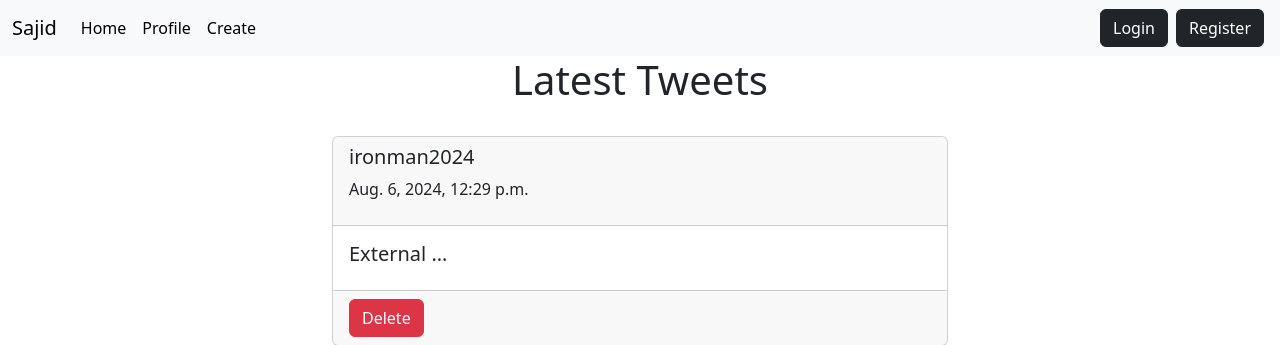
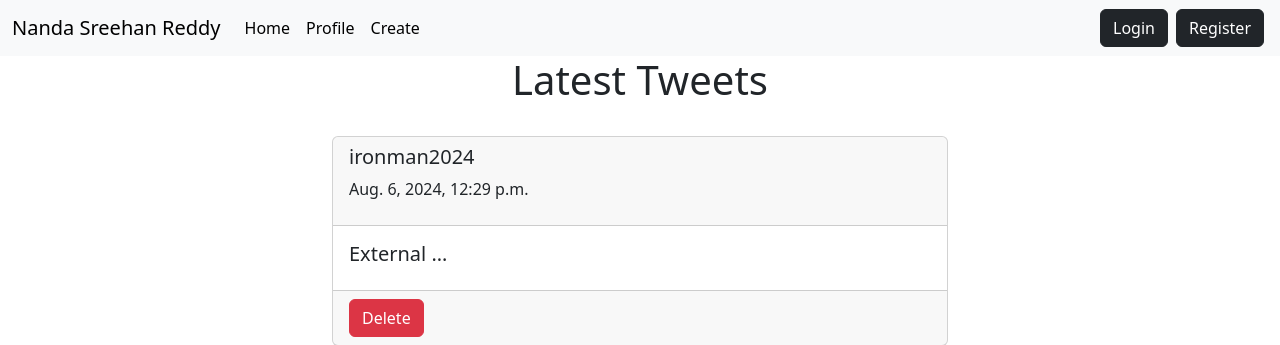
Before and after one commit to NandaSreehan/aug05, a Django app: page / in a window 1280 px wide. Shown: the top 345 px of the page. Run offline with Django 5.2, Linux system fonts and the light colour scheme; data comes from the database, SQL or seed files in the repository.

Commit message:
navbar.html

```diff
--- a/aug05/templates/navbar.html
+++ b/aug05/templates/navbar.html
@@ -1,6 +1,6 @@
 <nav class="navbar navbar-expand-lg bg-body-tertiary" style="z-index:1000">
     <div class="container-fluid">
-      <a class="navbar-brand" href="#">Sajid</a>
+      <a class="navbar-brand" href="#">Nanda Sreehan Reddy</a>
       <button class="navbar-toggler" type="button" data-bs-toggle="collapse" data-bs-target="#navbarSupportedContent" aria-controls="navbarSupportedContent" aria-expanded="false" aria-label="Toggle navigation">
         <span class="navbar-toggler-icon"></span>
       </button>
```
